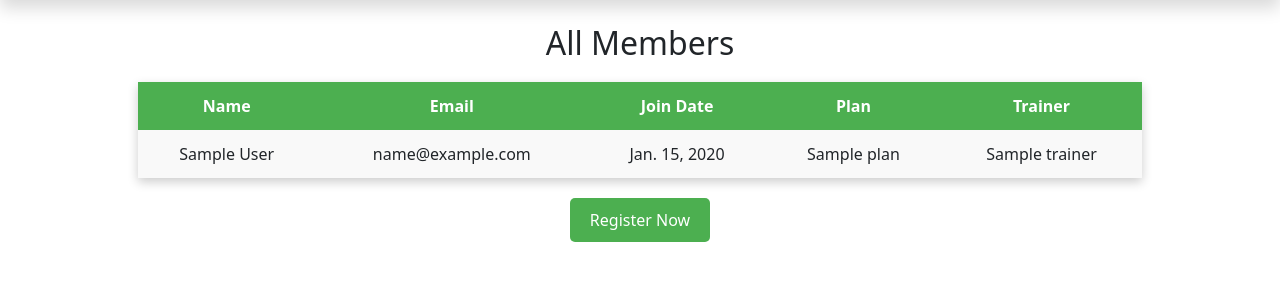
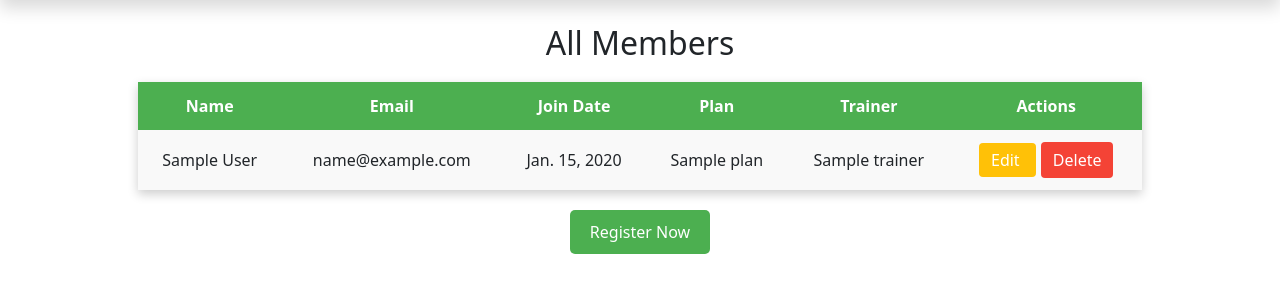
Before and after one commit to Niharika-Seth/Django, a Django app: page /members/ in a window 1280 px wide. Shown: the part 56-356 px from the top of the page. Run offline with Django 5.2, Linux system fonts and the light colour scheme; tables that the repository leaves empty hold one stand-in row (values such as "Sample post").

Commit message:
Added update and delete action buttons in member_list.html

```diff
--- a/gymapp/templates/gymapp/member_list.html
+++ b/gymapp/templates/gymapp/member_list.html
@@ -10,6 +10,7 @@
         <th style="padding: 12px;">Join Date</th>
         <th style="padding: 12px;">Plan</th>
         <th style="padding: 12px;">Trainer</th>
+        <th style="padding: 12px;">Actions</th> <!-- ✅ New Column -->
       </tr>
     </thead>
     <tbody>
@@ -20,10 +21,25 @@
         <td style="padding: 12px;">{{ member.join_date }}</td>
         <td style="padding: 12px;">{{ member.plan.name }}</td>
         <td style="padding: 12px;">{{ member.trainer.name }}</td>
+
+        <!-- ✅ Action Buttons -->
+        <td style="padding: 12px;">
+          <a href="{% url 'member_update' member.id %}"
+             style="padding: 6px 12px; background-color: #FFC107; color: white; border-radius: 4px; text-decoration: none; margin-right: 5px;">
+             Edit
+          </a>
+          <form method="post" action="{% url 'member_delete' member.id %}" style="display:inline;">
+            {% csrf_token %}
+            <button type="submit"
+                    style="padding: 6px 12px; background-color: #F44336; color: white; border: none; border-radius: 4px; cursor: pointer;">
+              Delete
+            </button>
+          </form>
+        </td>
       </tr>
       {% empty %}
       <tr>
-        <td colspan="5" style="padding: 12px;">No members registered yet.</td>
+        <td colspan="6" style="padding: 12px;">No members registered yet.</td>
       </tr>
       {% endfor %}
     </tbody>
```
